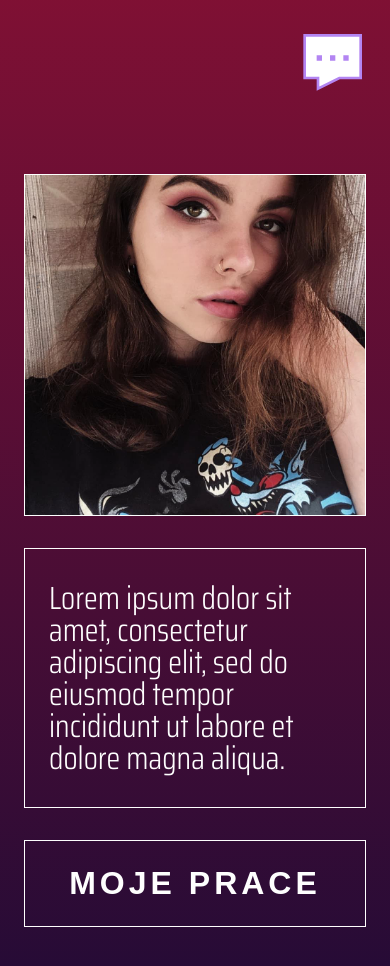
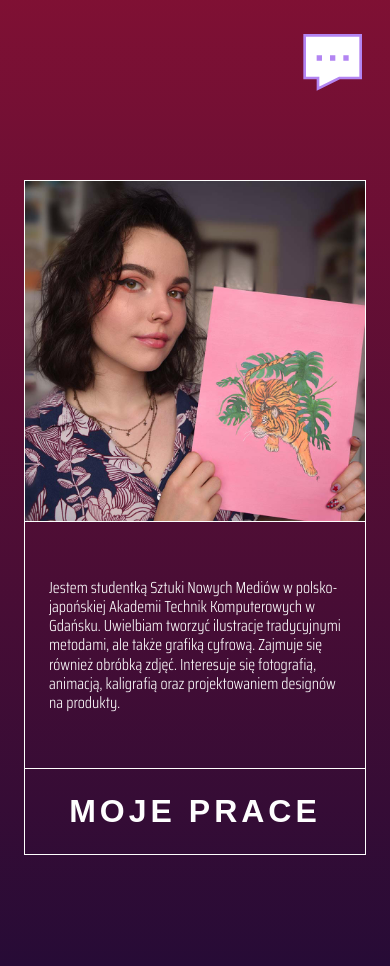
Before and after one commit to Kubek71/weronika-b.-portfolio, a React (Create React App) app: page / in a window 390 px wide. Shown: the part 740-1706 px from the top of the page. Built offline with nearby package versions, Linux system fonts and the light colour scheme.

Commit message:
fixing responsive styles, creatingsend email feature with email.js

```diff
--- a/package.json
+++ b/package.json
@@ -3,6 +3,7 @@
   "version": "0.1.0",
   "private": true,
   "dependencies": {
+    "@emailjs/browser": "^3.6.2",
     "@testing-library/jest-dom": "^5.16.5",
     "@testing-library/react": "^13.3.0",
     "@testing-library/user-event": "^13.5.0",
--- a/src/components/Contact.js
+++ b/src/components/Contact.js
@@ -9,16 +9,86 @@ import {
 } from "./styled-components/ContactStyled";
 import { motion } from "framer-motion";
 import { useState, useRef, useEffect } from "react";
+import emailjs from "@emailjs/browser";
 import contactIcon from "../images/contactsvg.svg";
 
 const Contact = () => {
+  const contactForm = useRef();
+
+  const sendEmail = (e) => {
+    e.preventDefault();
+
+    emailjs
+      .sendForm(
+        "service_lmbt6ur",
+        "template_802sfwh",
+        contactForm.current,
+        "TS8vL0GR8h3WXF6oS"
+      )
+      .then(
+        (result) => {
+          e.target.reset();
+          console.log(result);
+        },
+        (error) => {
+          console.log(error.text);
+        }
+      );
+  };
+
   return (
     <ContactStyled>
-      <ContactForm>
+      <ContactForm
+        as={motion.form}
+        initial={{ y: "-5vw", scale: 0.5 }}
+        animate={{ y: 0, scale: 1 }}
+        transition={{ duration: 0.5, y: { delay: 0.5 } }}
+        ref={contactForm}
+        onSubmit={sendEmail}
+      >
         <FormHeading>Napisz do mnie!</FormHeading>
-        <Textfield type="text" placeholder="email"></Textfield>
-        <Textarea placeholder="wiadomość" className="message-input"></Textarea>
-        <SubmitButton>Wyślij!</SubmitButton>
+        <Textfield
+          type="text"
+          name="from_name"
+          placeholder="Imie"
+          required
+        ></Textfield>
+        <Textfield
+          type="text"
+          name="from_lastName"
+          placeholder="Nazwisko"
+          required
+        ></Textfield>
+        <Textfield
+          type="email"
+          name="from_email"
+          placeholder="Email"
+          required
+        ></Textfield>
+        <Textarea
+          as={motion.textarea}
+          initial={{ backgroundSize: "300%" }}
+          animate={{
+            backgroundPosition: ["0%", "25%", "50%", "75% ", "100%"],
+          }}
+          transition={{
+            duration: 2,
+            repeat: 2,
+            default: { ease: "linear" },
+          }}
+          name="message"
+          placeholder="Wiadomość"
+          className="message-input"
+          required
+        ></Textarea>
+        <SubmitButton
+          as={motion.button}
+          initial={{ width: "45%" }}
+          animate={{ width: "50%" }}
+          transition={{ duration: 0.5 }}
+        >
+          Wyślij!
+        </SubmitButton>
       </ContactForm>
     </ContactStyled>
   );
--- a/src/components/Gallery.js
+++ b/src/components/Gallery.js
@@ -69,7 +69,7 @@ const Gallery = () => {
           >
             Plakaty
           </SwitchButton>
-          <SwitchButton>Digital</SwitchButton>
+          <SwitchButton>Mixed Art</SwitchButton>
         </ButtonsBox>
 
         <GallerySection
--- a/src/components/Hero.js
+++ b/src/components/Hero.js
@@ -23,8 +23,6 @@ const Hero = ({ forwardedRef, showPictures, setShowPictures }) => {
       forwardedRef.current = null;
     }
   }, []);
-  const x = useMotionValue(0);
-  const fade = useTransform(x, [0, 100], ["#f00", "#00f"]);
   return (
     <HeroStyled ref={forwardedRef}>
       <AboutContainer
@@ -36,14 +34,27 @@ const Hero = ({ forwardedRef, showPictures, setShowPictures }) => {
         <Picture src={profile} />
         <Card>
           <Text>
-            Lorem ipsum dolor sit amet, consectetur adipiscing elit, sed do
-            eiusmod tempor incididunt ut labore et dolore magna aliqua.{" "}
+            Jestem studentką Sztuki Nowych Mediów w polsko-japońskiej Akademii
+            Technik Komputerowych w Gdańsku. Uwielbiam tworzyć ilustracje
+            tradycyjnymi metodami, ale także grafiką cyfrową. Zajmuje się
+            również obróbką zdjęć. Interesuje się fotografią, animacją,
+            kaligrafią oraz projektowaniem designów na produkty.{" "}
           </Text>
         </Card>
         <Button
           as={motion.button}
-          style={{ fade }}
-          whileHover={{ scale: 1.1 }}
+          whileHover={{
+            background: `linear-gradient(
+            289deg,
+            rgba(134, 16, 51, 1) 0%,
+            rgba(199, 98, 141, 0) 85%
+          )`,
+            backgroundSize: "150%",
+            backgroundPosition: ["0%", "25%", "50%", "75% ", "100%"],
+          }}
+          transition={{
+            backgroundPosition: { duration: 0.25 },
+          }}
           onClick={() => setShowPictures(!showPictures)}
         >
           Moje Prace
--- a/src/components/styled-components/ContactStyled.js
+++ b/src/components/styled-components/ContactStyled.js
@@ -6,6 +6,7 @@ export const ContactStyled = styled.div`
   align-items: center;
   min-width: 100vw;
   min-height: 100vh;
+  padding: 5vw;
   background: linear-gradient(
     0deg,
     rgba(134, 16, 51, 0) 0%,
@@ -20,12 +21,12 @@ export const ContactStyled = styled.div`
 export const ContactForm = styled.form`
   text-align: left;
   border: 1px solid #fff;
-  width: 80%;
+  width: 100%;
+  padding: 1rem;
+  max-height: calc(100vh - 10vw);
   max-width: 800px;
-  min-height: 100%;
-  padding: 1rem;
   display: grid;
-  grid-template-rows: 1fr 1fr 2fr 0.5fr;
+  grid-template-rows: 1fr 1fr 1fr 1fr 3fr 1fr;
   align-items: center;
   justify-items: center;
   grid-gap: 1rem;
@@ -68,11 +69,12 @@ export const Textarea = styled.textarea`
   padding: 0.5rem 1rem;
   color: #fff;
   font-size: 1rem;
-  background: rgb(235, 183, 198);
+  background: rgb(167, 40, 95);
   background: linear-gradient(
-    326deg,
-    rgba(235, 183, 198, 0.025) 0%,
-    rgba(167, 40, 95, 0.6) 84%
+    126deg,
+    rgba(167, 40, 95, 1) 22%,
+    rgba(84, 59, 167, 1) 55%,
+    rgba(40, 136, 167, 1) 79%
   );
   &::placeholder {
     color: #fff;
@@ -90,6 +92,8 @@ export const SubmitButton = styled.button`
     rgba(167, 40, 95, 0.6) 84%
   );
 
+  /* background-size: 300%; */
+
   color: #fff;
   border: 1px solid #fff;
   text-transform: uppercase;
--- a/src/components/styled-components/GallerySectionStyled.js
+++ b/src/components/styled-components/GallerySectionStyled.js
@@ -45,6 +45,7 @@ export const ImageCard = styled.div`
 
   &:hover {
     transform: scale(0.95);
+    background: red;
   }
 
   img {
--- a/src/components/styled-components/HeroStyled.js
+++ b/src/components/styled-components/HeroStyled.js
@@ -2,45 +2,54 @@ import styled from "styled-components";
 import { motion } from "framer-motion";
 export const HeroStyled = styled.main`
   display: flex;
+  flex-direction: column;
   min-height: 100vh;
   max-height: 100vh;
   width: 100%;
   justify-content: center;
+  align-items: center;
   /* display: none; */
   z-index: 2;
+  padding-bottom: calc(10vh - 5vw);
   .isActive {
-    justify-content: space-evenly;
+    justify-content: flex-start;
   }
 `;
 export const AboutContainer = styled.section`
   display: flex;
   flex-direction: column;
-  align-items: center;
-  justify-content: center;
   gap: 2rem;
   max-width: 100%;
+  max-width: 1800px;
+  border: 1px solid #fff;
+  font-size: 10px;
 
-  @media (min-width: 568px) {
+  @media (min-width: 768px) {
     display: grid;
     grid-template-columns: 1fr 1fr 1fr;
+    margin-bottom: 0;
+    font-size: 16px;
   }
 `;
 export const Picture = styled.img`
-  width: clamp(260px, 400px, 100%);
+  /* width: clamp(260px, 400px, 100%); */
+  max-height: 600px;
+  width: 100%;
   overflow: hidden;
   height: auto;
   object-fit: contain;
   border: 1px solid #fff;
   justify-self: center;
+  border-top: none;
+  border-left: none;
+  @media (max-width: 768px) {
+    border-right: none;
+  }
 `;
 
 export const Card = styled.div`
   text-align: left;
-  border: 1px solid #fff;
-  width: clamp(200px, 100%, 800px);
-  min-height: 260px;
-  aspect-ratio: 2/1;
-  padding: 1.5rem;
+  width: 100%;
   display: flex;
   justify-content: center;
   align-items: center;
@@ -50,9 +59,11 @@ export const Card = styled.div`
 
 export const Text = styled.span`
   color: #fff;
-  line-height: 2rem;
-  font-size: 2rem;
+  line-height: 1.2em;
+  font-size: 1.6em;
   font-weight: 300;
+  max-height: 100%;
+  padding: 1.5rem;
 
   strong {
     transform: scale(1.1);
@@ -61,7 +72,7 @@ export const Text = styled.span`
 
 export const Button = styled.button`
   display: block;
-  width: clamp(260px, 400px, 100%);
+  width: 100%;
   padding: 1.5rem 2.5rem;
   border: 1px solid #fff;
   font-size: 2rem;
@@ -70,14 +81,13 @@ export const Button = styled.button`
   background: none;
   color: #fff;
   text-transform: uppercase;
-  transition: background 2s;
   justify-self: center;
+  cursor: pointer;
 
-  &:hover {
-    background: linear-gradient(
-      289deg,
-      rgba(134, 16, 51, 1) 0%,
-      rgba(199, 98, 141, 0) 85%
-    );
+  border-bottom: none;
+  border-left: none;
+
+  @media (max-width: 768px) {
+    border-right: none;
   }
 `;
```
Also changed, not shown: src/images/profile.jpg, 1 other file (tests, documents, lock files or other folders).
